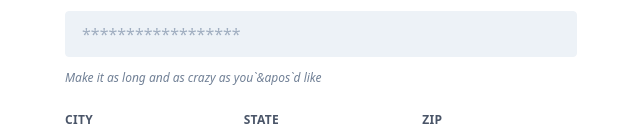
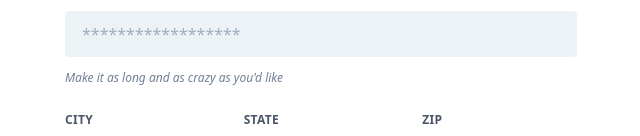
Before and after one commit to shoji-k/next-sandbox-v1, a Next.js app: page /form in a window 1280 px wide. Shown: the part 173-309 px from the top of the page, without its empty margins (319-959 px from the left). Built offline with nearby package versions, Linux system fonts and the light colour scheme.

Commit message:
fix apostrophe

```diff
--- a/components/sample-form.tsx
+++ b/components/sample-form.tsx
@@ -24,7 +24,7 @@ export default function SampleForm(): ReactElement {
             Password
           </label>
           <input className="appearance-none block w-full bg-gray-200 text-gray-700 border border-gray-200 rounded py-3 px-4 mb-3 leading-tight focus:outline-none focus:bg-white focus:border-gray-500" id="grid-password" type="password" placeholder="******************" />
-          <p className="text-gray-600 text-xs italic">Make it as long and as crazy as you`&apos`d like</p>
+          <p className="text-gray-600 text-xs italic">Make it as long and as crazy as you&apos;d like</p>
         </div>
       </div>
       <div className="flex flex-wrap -mx-3 mb-2">
```
